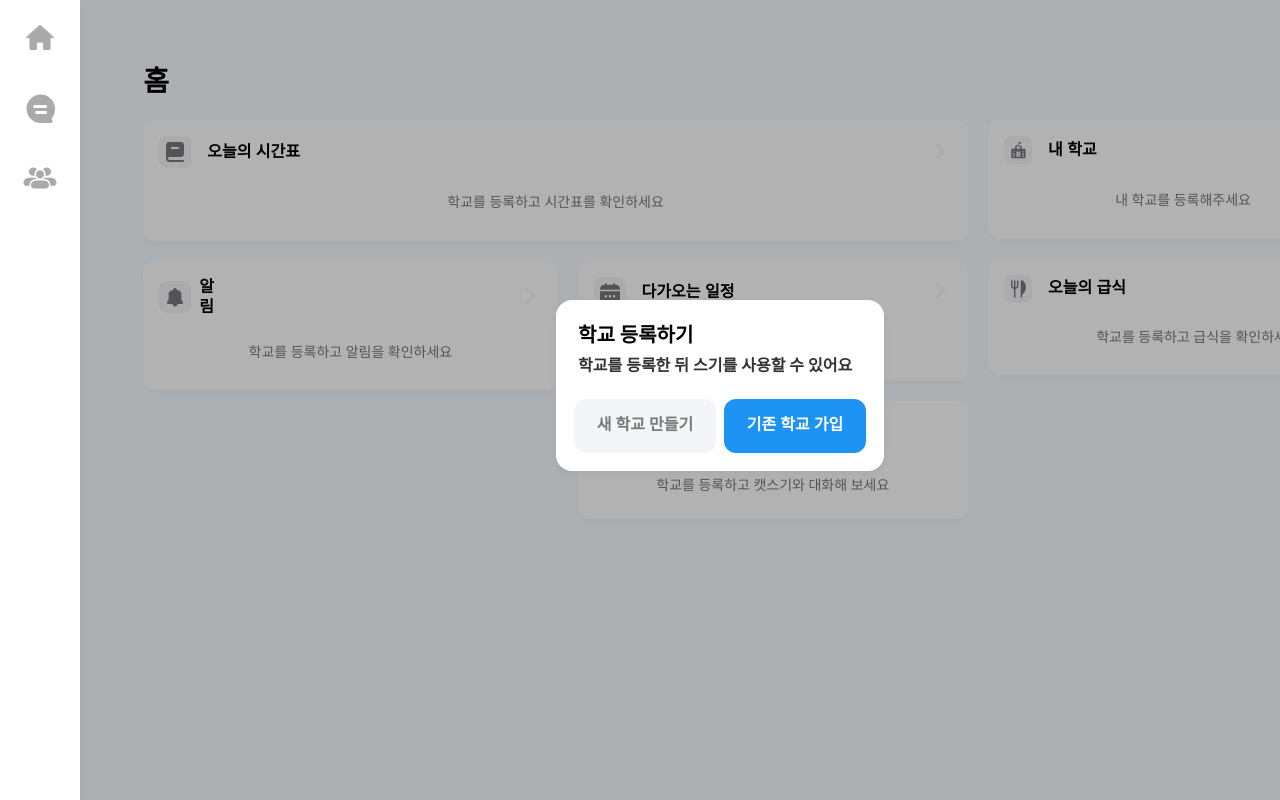
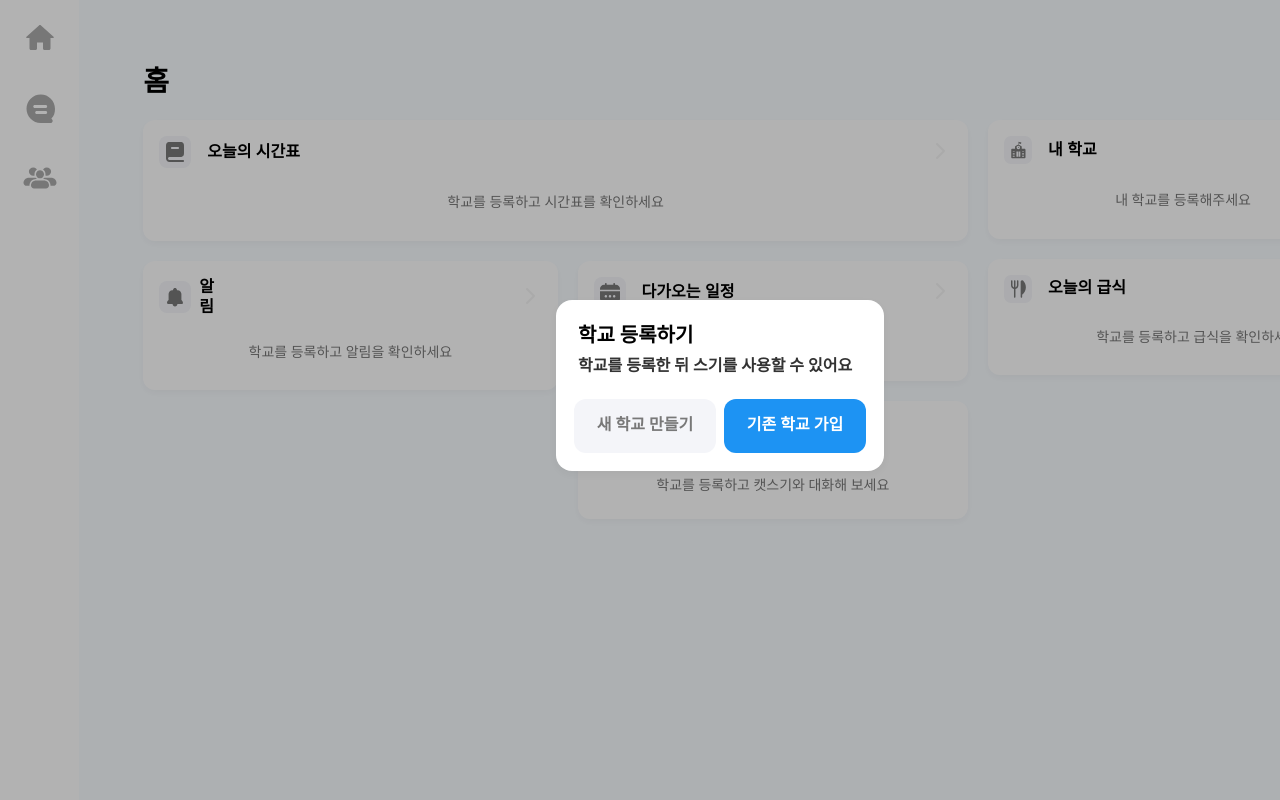
Before and after one commit to apeun-gidaechi/seugi-desktop, a React (Vite) app: page /unhome in a window 1280 px wide. Shown: the top 800 px of the page. Built offline with nearby package versions, Linux system fonts and the light colour scheme; the HTML template or start-up script is replaced by a standard one.

Commit message:
⚡ :: 경로 변경

```diff
--- a/src/components/Home/Subscribed/Home.tsx
+++ b/src/components/Home/Subscribed/Home.tsx
@@ -23,6 +23,13 @@ import { useNavigate } from "react-router-dom";
 import axios from "axios";
 
 const Home: React.FC = () => {
+  useEffect(() => {
+    document.body.style.overflow = "hidden";
+    return () => {
+      document.body.style.overflow = "auto";
+    };
+  }, []);
+
   const [showChangeschool, setShowChangeschool] = useState(false);
   const [selectedMeal, setSelectedMeal] = useState("아침");
   const [workspaceName, setWorkspaceName] = useState("");
--- a/src/components/Navbar/Navbar.style.ts
+++ b/src/components/Navbar/Navbar.style.ts
@@ -12,7 +12,7 @@ export const SideBarMenu = styled.div`
     align-items: center;
     background: #FFF;
     box-shadow: 0px 3px 9px 0px rgba(0, 0, 0, 0.04);
-    z-index: 1;
+    z-index: -1;
 
     @media (max-width: 768px) {
         width: 100%;
--- a/src/components/Signup/EmailAuthentication/EmailAuthentication.tsx
+++ b/src/components/Signup/EmailAuthentication/EmailAuthentication.tsx
@@ -1,6 +1,6 @@
 import React, { useState, useEffect } from 'react';
 import * as S from '@/components/Signup/EmailAuthentication/EmailAuthentication.style';
-import Button from '@/components/button/Button';
+import Button from '@/components/Button/Button';
 import Sun from '@/assets/image/onbording/EmailAuthentication/sun.svg';
 import Cloud1 from '@/assets/image/onbording/EmailAuthentication/cloud1.svg';
 import Cloud2 from '@/assets/image/onbording/EmailAuthentication/cloud2.svg';
--- a/src/components/Signup/OAuthsignup/oauthsignup.tsx
+++ b/src/components/Signup/OAuthsignup/oauthsignup.tsx
@@ -1,6 +1,6 @@
 import React, { useState, useEffect } from 'react'
 import * as S from '@/components/Signup/OAuthsignup/oauthsignup.style';
-import Button from '@/components/button/Button';
+import Button from '@/components/Button/Button';
 import Cloud1 from '@/assets/image/onbording/oauthsignup/Cloud1.svg';
 import Cloud2 from '@/assets/image/onbording/oauthsignup/Cloud2.svg';
 import Cloud3 from '@/assets/image/onbording/oauthsignup/Cloud3.svg';
@@ -31,7 +31,6 @@ const oauthsignup = () => {
         try {
             const response = await axios.post(`${config.serverurl}/member/register`, {
                 name,
-                // 토큰 추가
             });
             if (response.status === 200) {
                 navigate('/emailathentance');
```
